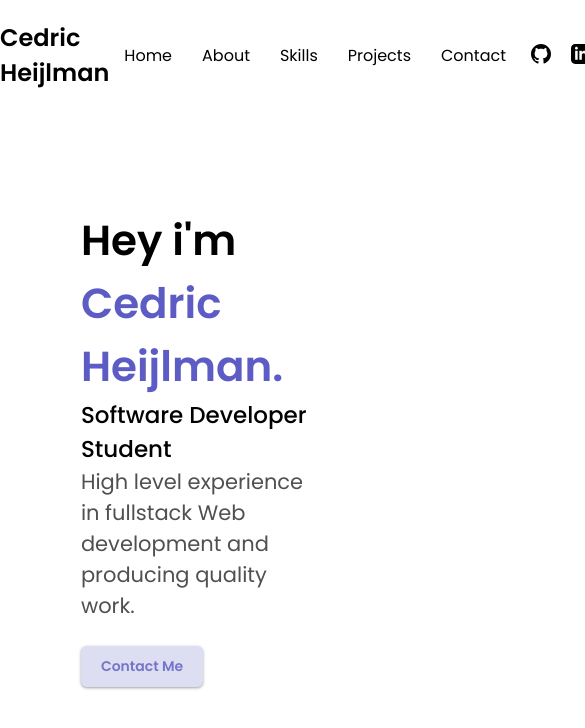
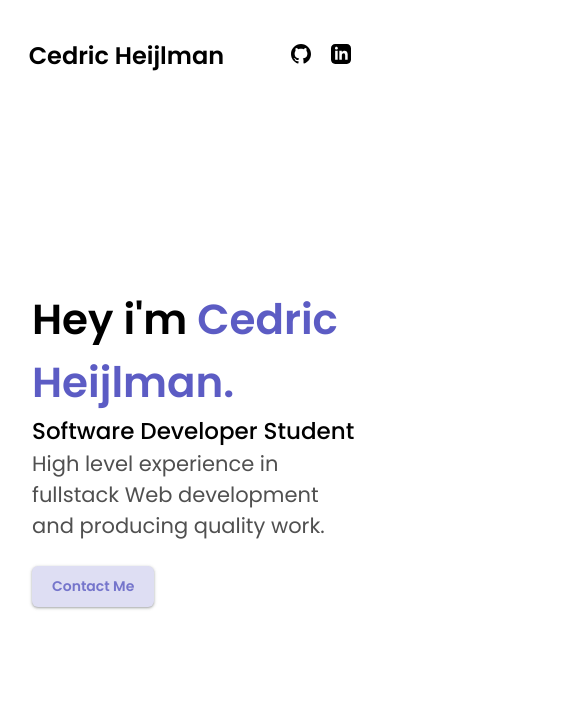
Before and after one commit to cedricheijlman/portfoliov3, a Next.js app: page / in a window 390 px wide. Shown: the top 728 px of the page, 585 px wide, since content can reach past the window. Built offline with nearby package versions, Linux system fonts and the light colour scheme.

Commit message:
responsiveness

```diff
--- a/components/home/Home.module.css
+++ b/components/home/Home.module.css
@@ -50,3 +50,11 @@
 .hero .contactButton:hover {
   transform: scale(1.02);
 }
+
+/* Media Queries */
+
+@media (max-width: 500px) {
+  .hero {
+    width: 100%;
+  }
+}
--- a/components/navbar/Navbar.module.css
+++ b/components/navbar/Navbar.module.css
@@ -47,3 +47,11 @@
   margin-bottom: 7px;
   color: rgb(91, 129, 172);
 }
+
+/* media queries */
+
+@media (max-width: 761px) {
+  .rightNav ul li {
+    display: none;
+  }
+}
```
